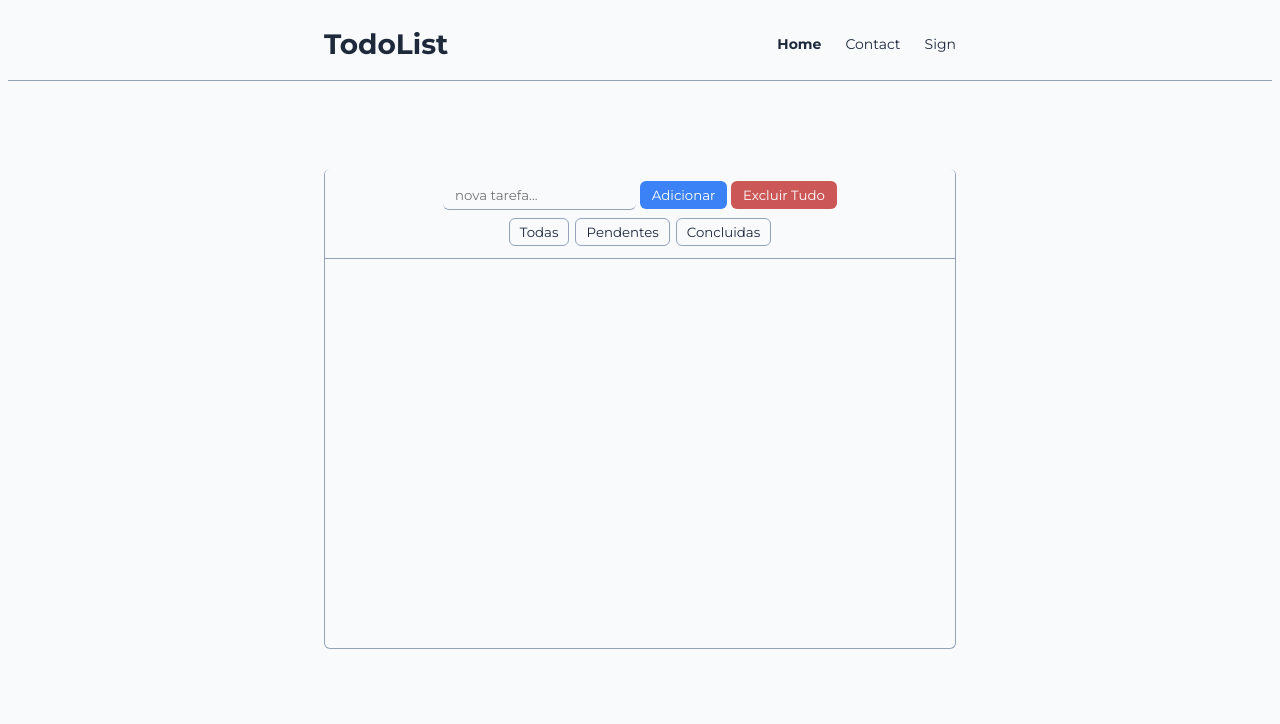
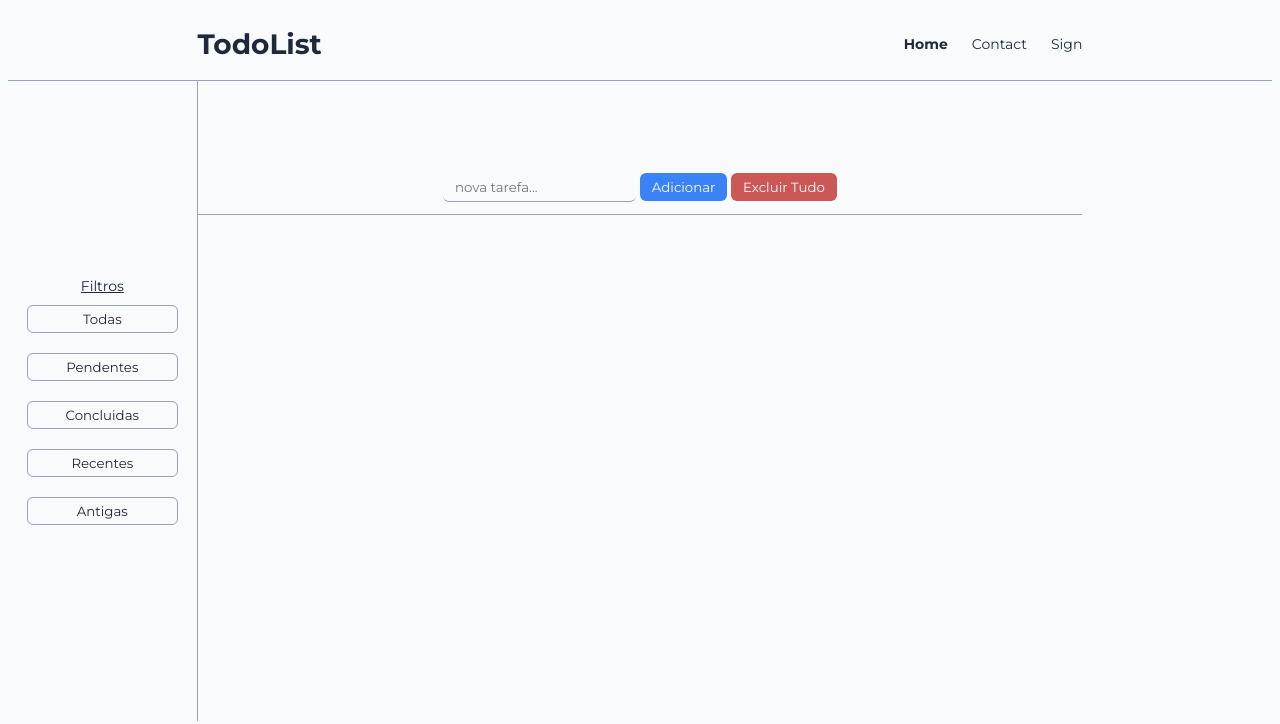
Before and after one commit to diogo-root/TodoList, a plain HTML site: page index.html in a window 1280 px wide. Drawn offline with Linux system fonts and the light colour scheme.

Commit message:
novo layout

```diff
--- a/index.html
+++ b/index.html
@@ -17,6 +17,20 @@
             </ul>
         </div>
     </header>
+    <main>
+        <nav>
+            <div class="filtersoption">
+                <a class="filteroptiona" href="#">Filtros</a>
+                <div class="filters">
+                    <button id="all">Todas</button>
+                    <button id="pendentes">Pendentes</button>
+                    <button id="concluidas">Concluidas</button>
+                    <button id="maisrecente">Recentes</button>
+                    <button id="menosrecente">Antigas</button>
+                </div>
+            </div>
+        </nav>
+
         <section>
             <div class="controlers">
                 <div class="taskmanageradd">
@@ -24,15 +38,12 @@
                     <input type="button" value="Adicionar" id="addnewtask">
                     <input type="button" value="Excluir Tudo" id="deleteall">
                 </div>
-            <div class="filters">
-                <button id="all">Todas</button>
-                <button id="pendentes">Pendentes</button>
-                <button id="concluidas">Concluidas</button>
-            </div>
             </div>
             <ul id="ultasklist">
             </ul>
         </section>
+    </main>
+
 
 </body>
 <script type="module" src="scripts/app.js"></script>
--- a/scripts/app.js
+++ b/scripts/app.js
@@ -8,9 +8,9 @@ let tasks = JSON.parse(localStorage.getItem("tasks")) || [];
 let BtnPendentes = document.querySelector("#pendentes");
 let BtnConcluidas = document.querySelector("#concluidas");
 let BtnAll = document.querySelector("#all");
+let Btnrecent = document.querySelector("#maisrecentes");
+let Btnremote = document.querySelector("#menosrecente");
 
-// TESTAR ANTES DE FAZER MERGE COM O MAIN
-// ATUALIZACAO DATA
 import { rendertasks, savetasks } from "./tasks.js";
 
 updatepagemanager();
--- a/styles/style.css
+++ b/styles/style.css
@@ -24,7 +24,7 @@ header {
 }
 
 .contentheader {
-    width: 50%;
+    width: 70%;
     display: flex;
     justify-content: space-between;
     align-items: center;
@@ -44,25 +44,33 @@ header {
 }
 
 section {
-    width: 50%;
+    width: 70%;
     height: 60vh;
-    margin: 7% auto 0;
     overflow-y: auto;
-    border-left: 1px solid var(--border);
-    border-bottom: 1px solid var(--border);
-    border-right: 1px solid var(--border);
-    border-radius: 6px;
 }
 
 section li{
-    list-style: inside;
     border-bottom: 1px solid var(--border);
     display: flex;
     gap: 1%;
     margin-top: 6%;
     align-items: center;
     padding-right: 10px;
+    padding-left: 10px;
     overflow-wrap: anywhere;
+}
+nav{
+    width: 15%;
+    height: 80vh;
+    border-right: 1px solid var(--border);
+    display: flex;
+    flex-direction: column;
+    justify-content: space-around;
+    text-align: center;
+}
+main{
+    display: flex;
+    align-items: center;
 }
 
 input[type="button"] {
@@ -103,18 +111,26 @@ input[type="text"]{
     gap: 8px;
 }
 .filters {
+    width: 100%;
     display: flex;
-    gap: 6px;
+    flex-direction: column;
+    justify-content: center;
+    align-items: center;
+    gap: 20px;
 }
 .filters button {
+    width: 80%;
     border: 1px solid var(--border);
     border-radius: 6px;
     padding: 5px 10px;
-
     background-color: var(--background);
     color: var(--primary);
-
     cursor: pointer;
+}
+.filtersoption{
+    display: flex;
+    flex-direction: column;
+    gap: 10px;
 }
 .task-actions {
     margin-left: auto;
```
Lines whose indentation alone changed are shown as unchanged.
